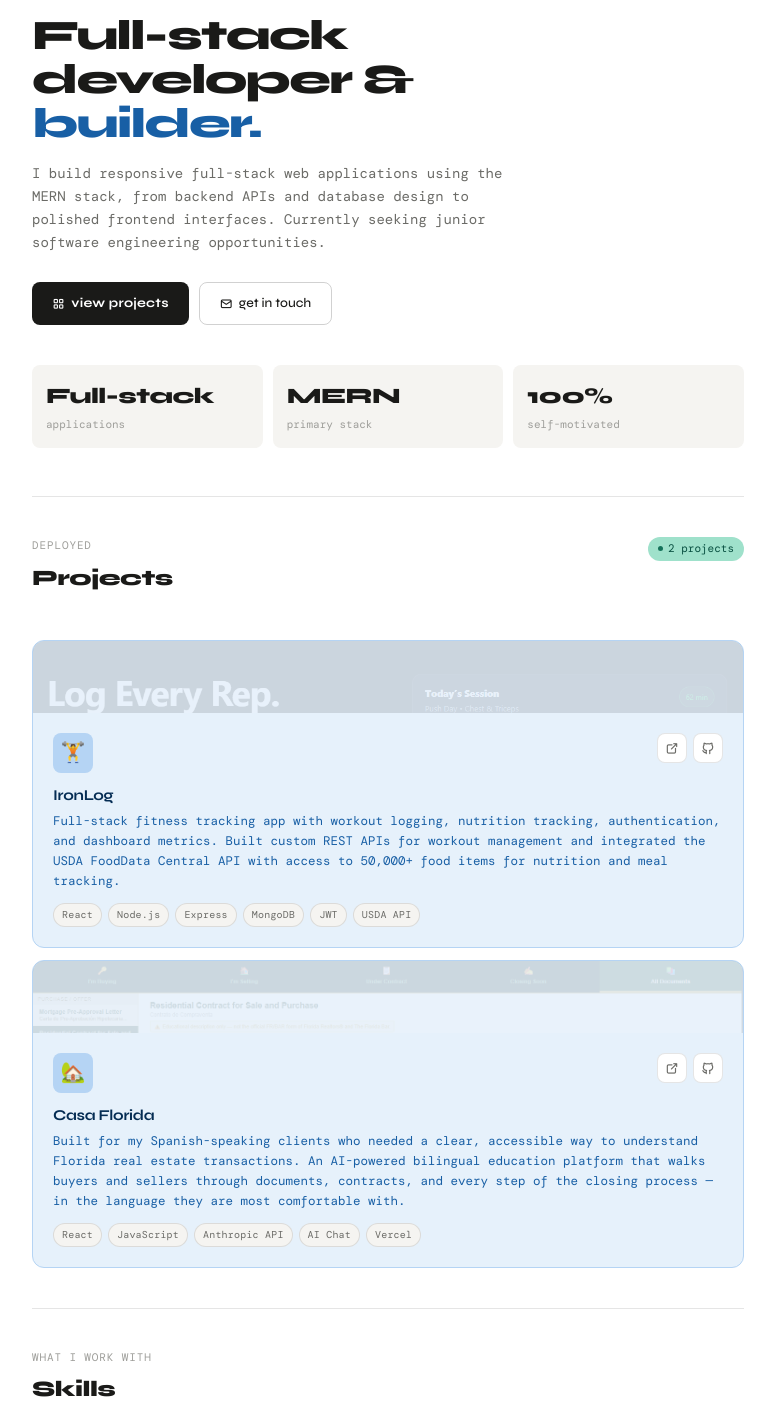
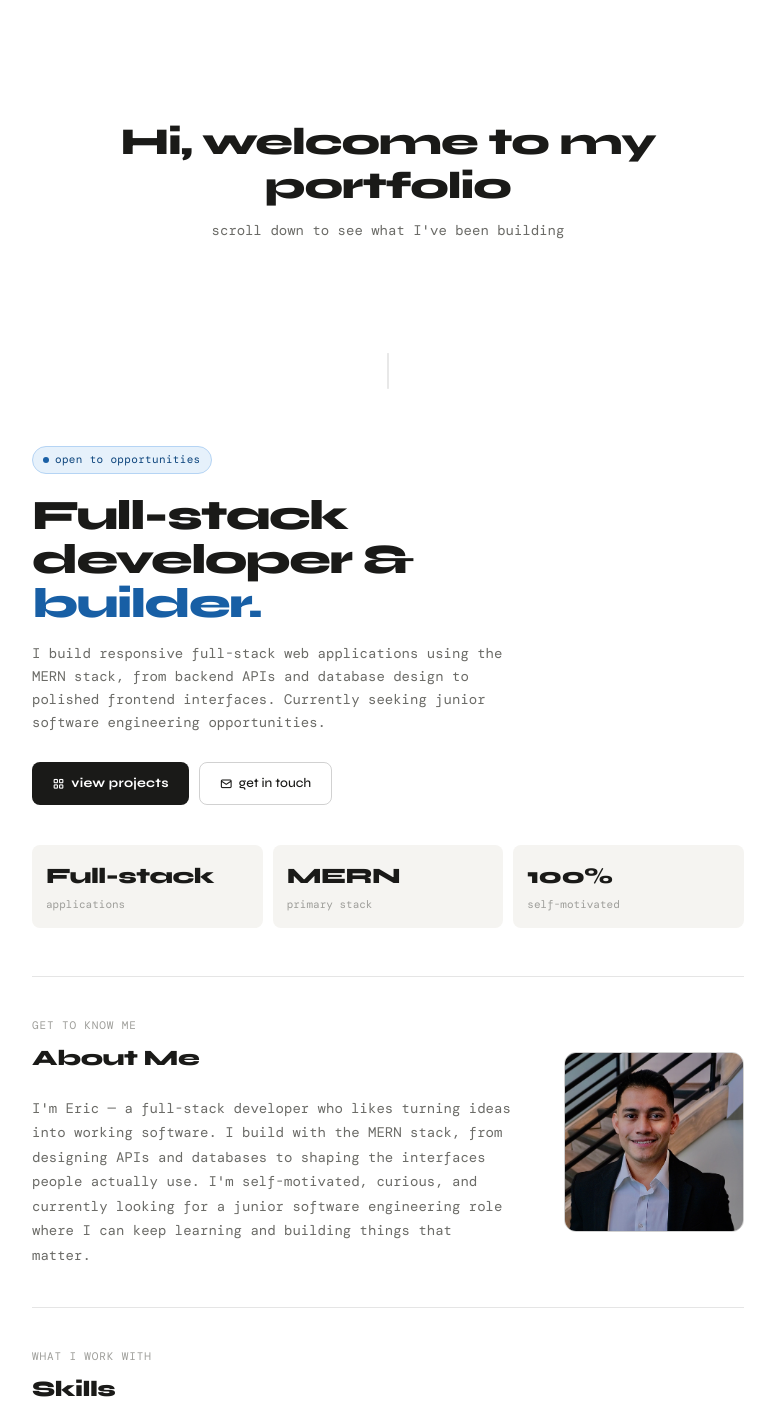
Before and after one commit to EricMerida/Portfolio, a React (Vite) app: page / in a window 1280 px wide. Shown: the part 120-1547 px from the top of the page, without its empty margins (252-1027 px from the left). Built offline with nearby package versions, Linux system fonts and the light colour scheme; the HTML template or start-up script is replaced by a standard one; a web font is replaced by a local one.

Commit message:
Reorder components in App.jsx

```diff
--- a/src/App.jsx
+++ b/src/App.jsx
@@ -1,8 +1,10 @@
 import { ThemeProvider } from './context/ThemeContext'
 import Navbar from './components/Navbar'
+import Intro from './components/Intro'
 import Hero from './components/Hero'
+import About from './components/About'
+import Skills from './components/Skills'
 import Projects from './components/Projects'
-import Skills from './components/Skills'
 import Contact from './components/Contact'
 import Footer from './components/Footer'
 import './styles/global.css'
@@ -11,11 +13,13 @@ export default function App() {
   return (
     <ThemeProvider>
       <Navbar />
+      <Intro />
       <div className="portfolio">
         <main>
           <Hero />
+          <About />
+          <Skills />
           <Projects />
-          <Skills />
           <Contact />
         </main>
         <Footer />
```
